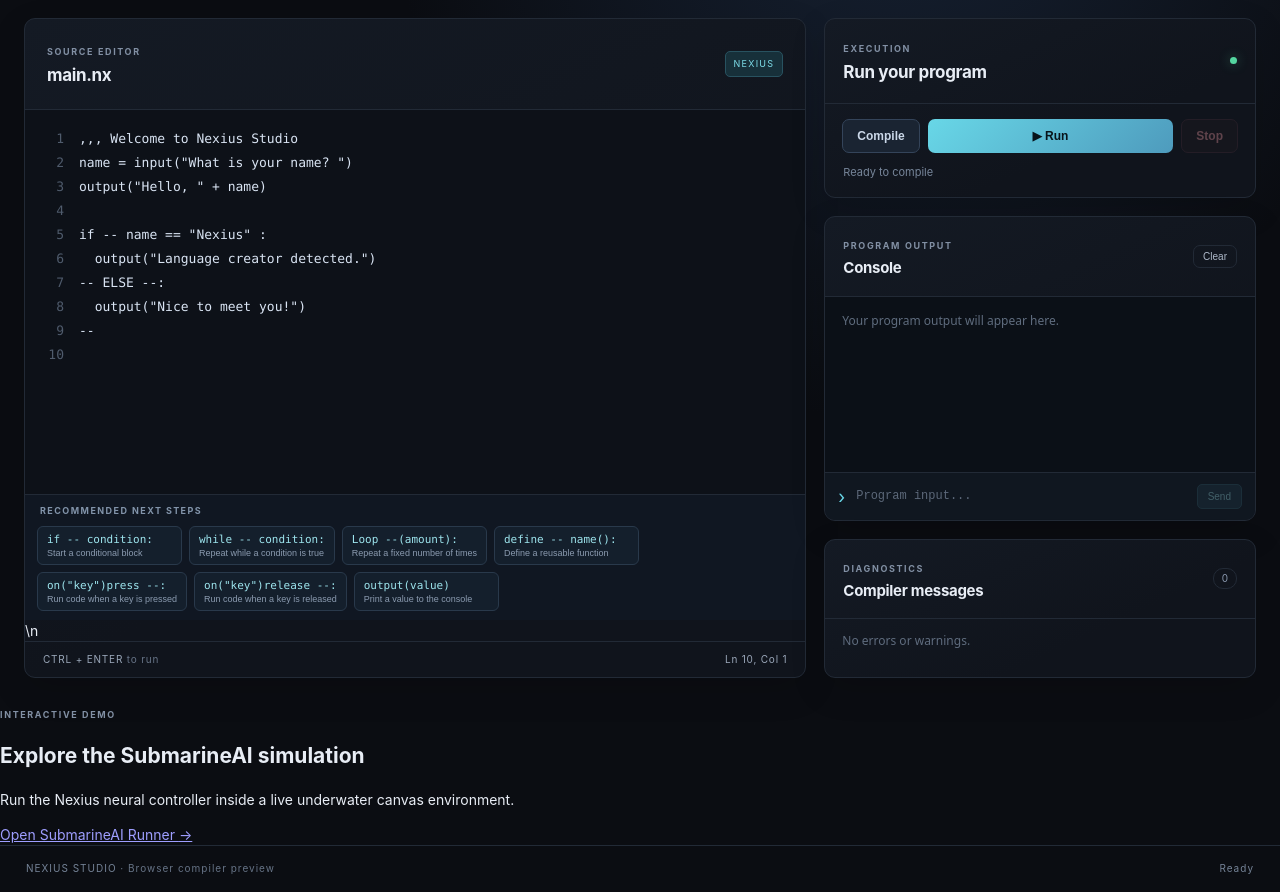
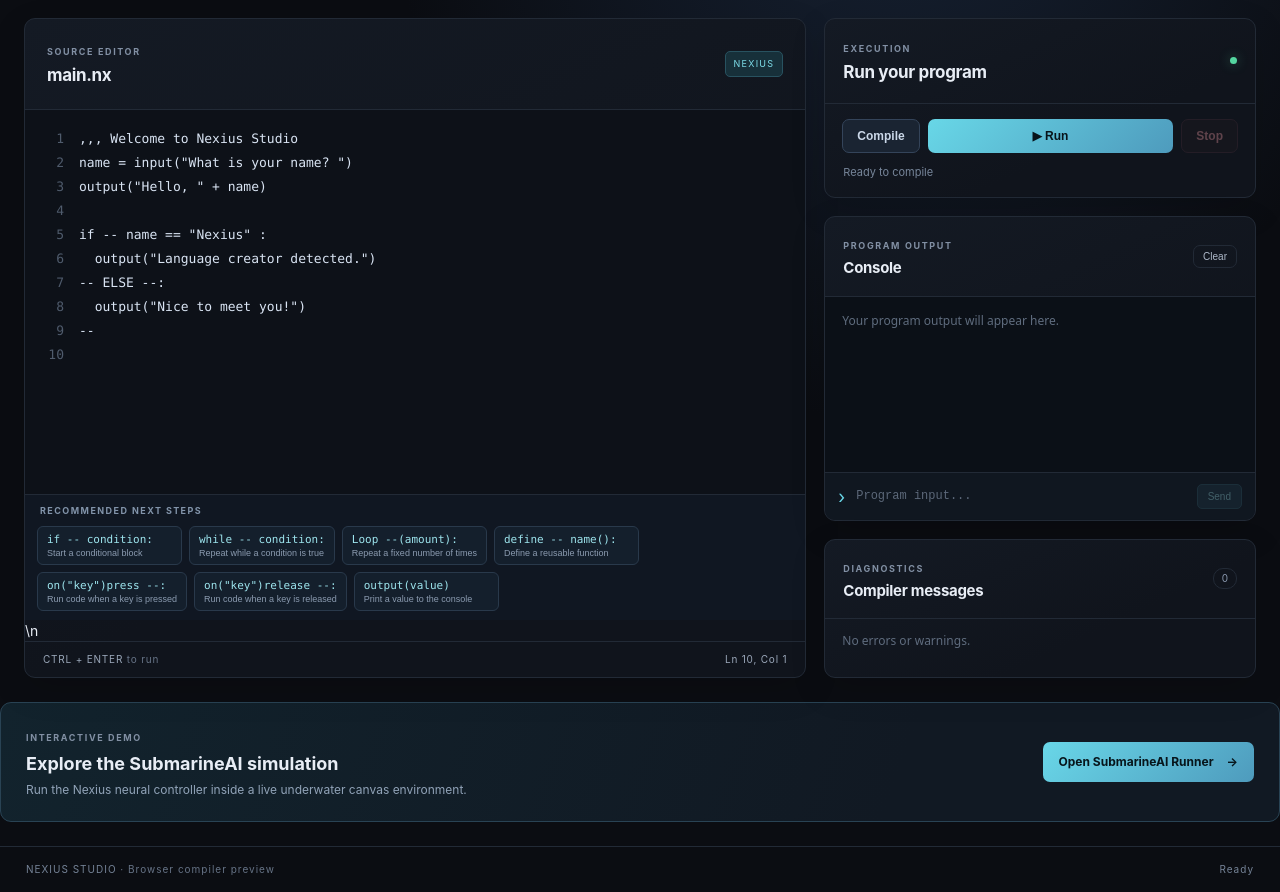
Before and after one commit to catxproductions/Nexius-Programming-Language, a plain HTML site: page index.html in a window 1280 px wide. Shown: the part 72-964 px from the top of the page. Drawn offline with Linux system fonts and the light colour scheme.

Commit message:
Style SubmarineAI runner launch section

```diff
--- a/styles.css
+++ b/styles.css
@@ -30,3 +30,11 @@
   align-self: stretch;
   overflow: auto;
 }
+
+
+/* Bottom-page launch link for the SubmarineAI interactive runner */
+.bottom-launch{max-width:1552px;margin:0 auto 24px;padding:22px 25px;border:1px solid #294354;border-radius:11px;background:linear-gradient(110deg,#12232d,#111923 70%);display:flex;align-items:center;justify-content:space-between;gap:20px}
+.bottom-launch h2{margin:4px 0;font-size:18px}.bottom-launch p{margin:0;color:#91a3b8;font-size:12px}
+.launch-button{display:inline-flex;align-items:center;gap:13px;white-space:nowrap;padding:11px 16px;border-radius:7px;background:linear-gradient(135deg,#69d7e8,#4e9bbd);color:#07151b;text-decoration:none;font-size:12px;font-weight:750}
+.launch-button:hover{filter:brightness(1.1)}
+@media(max-width:650px){.bottom-launch{margin:0 10px 18px;padding:17px;align-items:flex-start;flex-direction:column}.launch-button{white-space:normal}}
```
